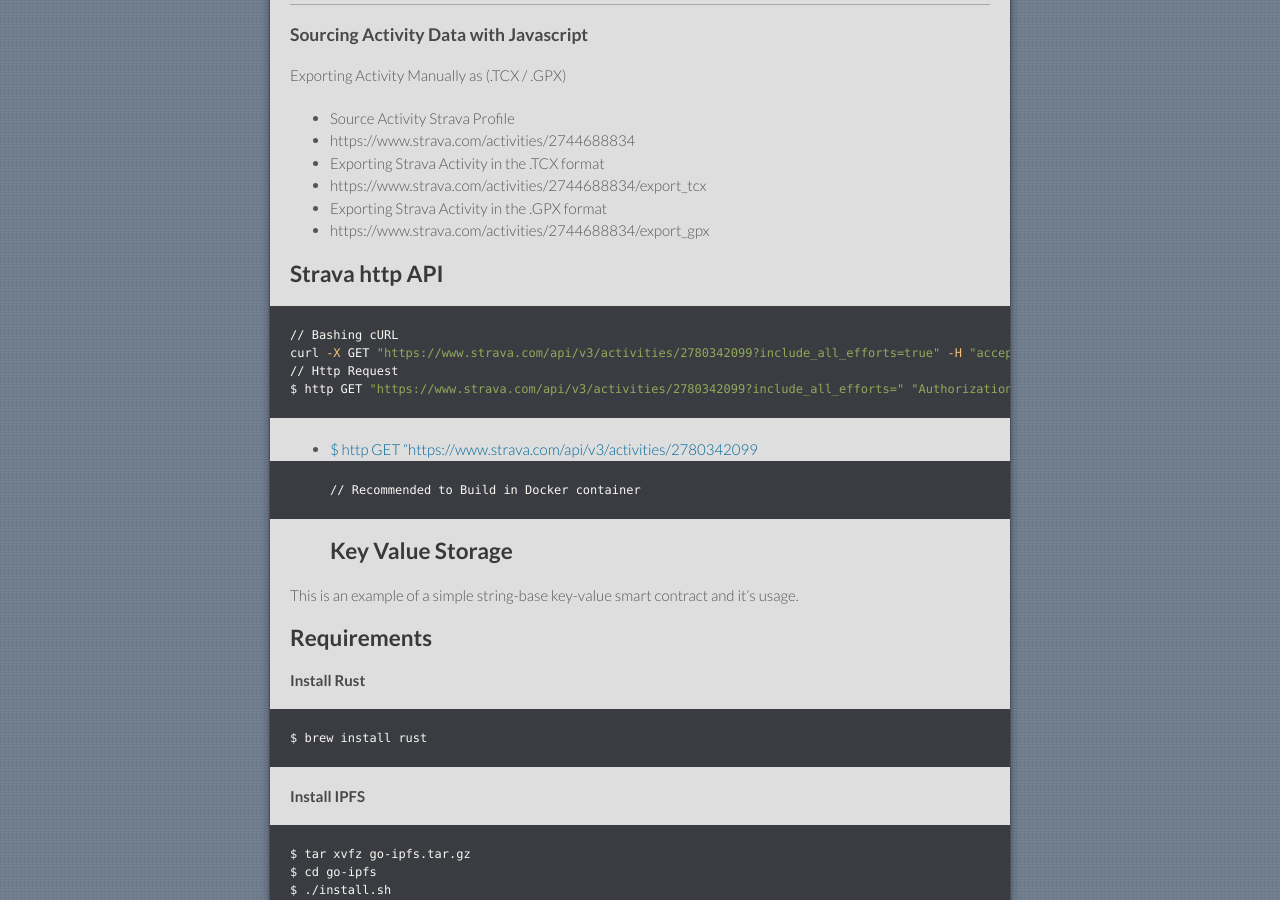
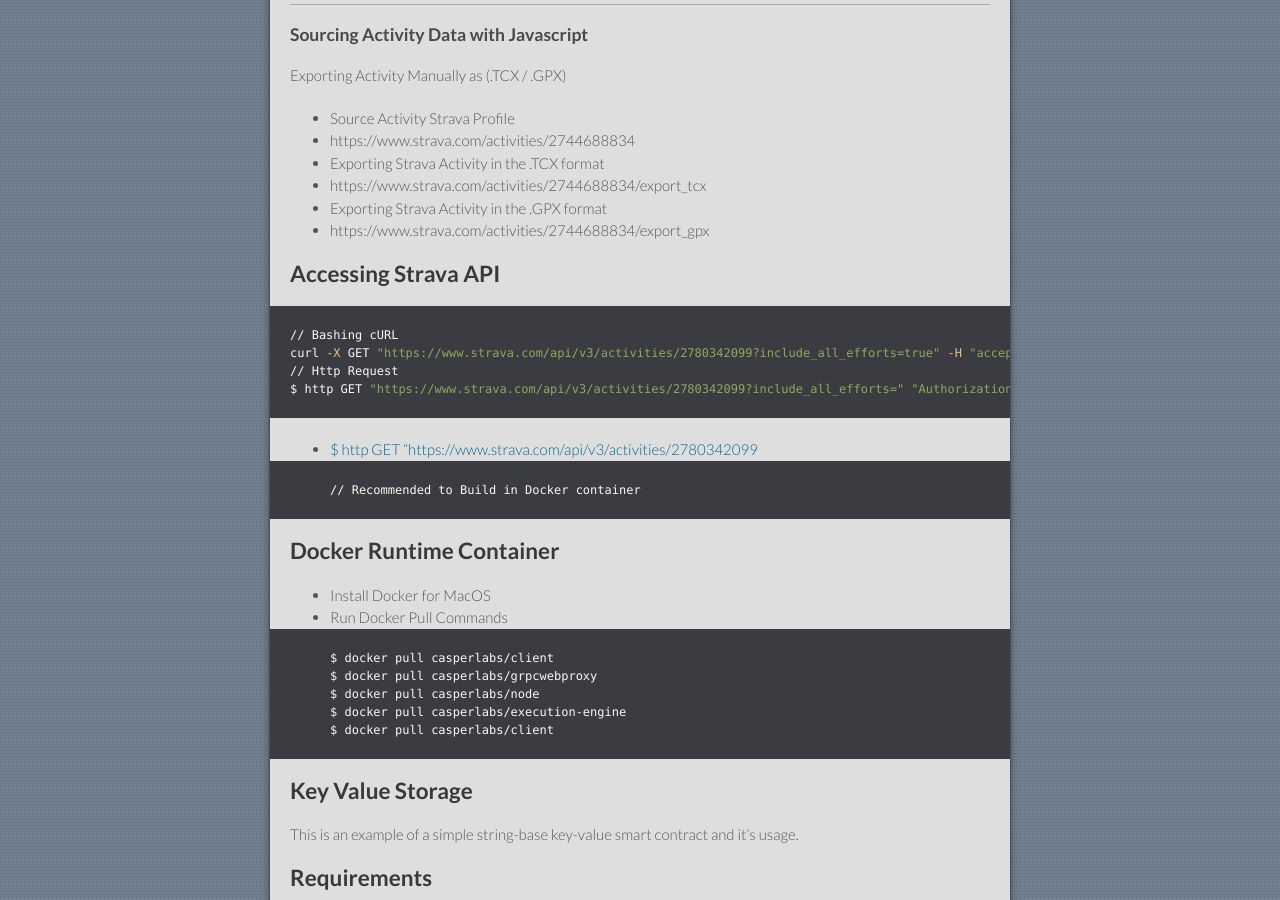
Before and after one commit to flowstake/flowstake.github.io, a Jekyll site: the page built from index.md, in a window 1280 px wide and 900 px high, scrolled down 3093 px. Built offline with Jekyll 4.4.1, drawn with Linux system fonts in a browser that asks for light colours; our own code applies the rules of GitHub Pages for plain Markdown files.

Commit message:
Update index.md

````diff
--- a/index.md
+++ b/index.md
@@ -122,7 +122,7 @@ Exporting Activity Manually as (.TCX / .GPX)
 * Exporting Strava Activity in the .GPX format
 * https://www.strava.com/activities/2744688834/export_gpx
 
-## Strava http API
+## Accessing Strava API
 
 ```bash
 // Bashing cURL
@@ -134,6 +134,19 @@ $ http GET "https://www.strava.com/api/v3/activities/2780342099?include_all_effo
 ```
 // Recommended to Build in Docker container
 ```
+
+## Docker Runtime Container
+
+* Install Docker for MacOS
+* Run Docker Pull Commands
+```bash
+$ docker pull casperlabs/client
+$ docker pull casperlabs/grpcwebproxy
+$ docker pull casperlabs/node
+$ docker pull casperlabs/execution-engine
+$ docker pull casperlabs/client
+```
+
 ## Key Value Storage
 
 This is an example of a simple string-base key-value smart contract and it's usage.
````
